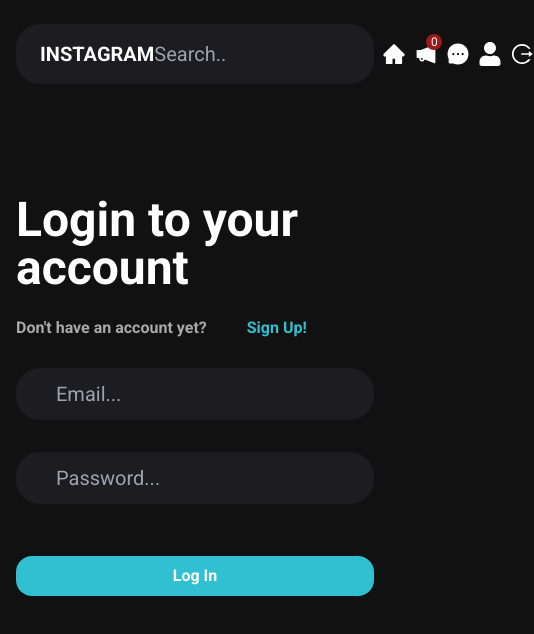
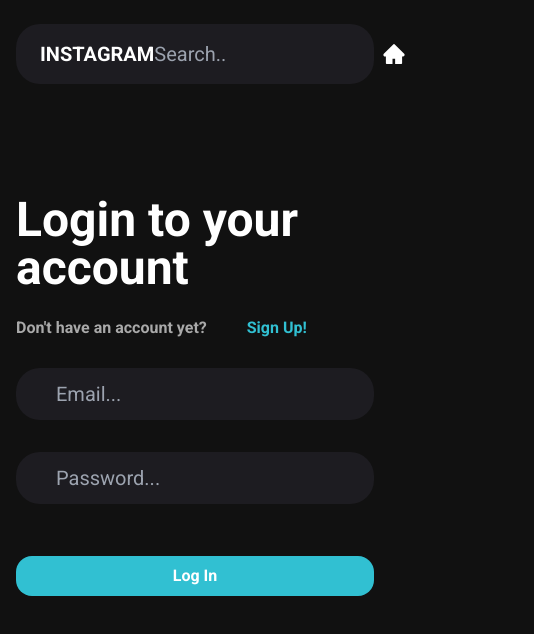
Before and after one commit to dumimerlusca/social-dive, a React (Create React App) app in the folder client/: page /login in a window 390 px wide. Shown: the top 634 px of the page, 534 px wide, since content can reach past the window. Built offline with nearby package versions, Linux system fonts and the light colour scheme; no server answers.

Commit message:
Small fixes

```diff
--- a/client/src/components/layout/Header.tsx
+++ b/client/src/components/layout/Header.tsx
@@ -3,10 +3,11 @@ import useLogout from 'common/hooks/useLogout';
 import HeaderChatIcon from 'modules/chat/HeaderChatIcon';
 import HeaderNotificationIcon from 'modules/notifications/HeaderNotificationIcon';
 import React from 'react';
-import { AiFillHome, AiFillMessage, AiOutlineLogout } from 'react-icons/ai';
+import { AiFillHome, AiOutlineLogout } from 'react-icons/ai';
 import { FaUser } from 'react-icons/fa';
+import { useSelector } from 'react-redux';
 import { Link } from 'react-router-dom';
-import { getCurrentUser } from 'store/selectors/appSelectors';
+import { getCurrentUser, isLoggedInSelector } from 'store/selectors/appSelectors';
 import { useAppSelector } from 'store/store';
 
 const classes = {
@@ -16,6 +17,8 @@ const classes = {
 const Header = () => {
   const logoutHandler = useLogout();
   const currentUser = useAppSelector(getCurrentUser);
+
+  const isAuthenticated = useSelector(isLoggedInSelector);
 
   return (
     <div className='container m-auto py-4 px-6 bg-primary rounded-3xl my-6'>
@@ -27,6 +30,8 @@ const Header = () => {
           <input className='bg-transparent text-xl' placeholder='Search..' />
         </form>
         <div className='flex items-center gap-2'>
+          {isAuthenticated ? (
+            <>
               <Link to='/'>
                 <AiFillHome className={classes.icon} />
               </Link>
@@ -38,6 +43,14 @@ const Header = () => {
               <button onClick={logoutHandler}>
                 <AiOutlineLogout className={classes.icon} />
               </button>
+            </>
+          ) : (
+            <>
+              <Link to='/home'>
+                <AiFillHome className={classes.icon} />
+              </Link>
+            </>
+          )}
         </div>
       </div>
     </div>
--- a/client/src/helpers/helpers.ts
+++ b/client/src/helpers/helpers.ts
@@ -5,8 +5,8 @@ export const formatDate = (date: Date) => {
   const minutes = seconds / 60;
   const hours = minutes / 60;
   const days = hours / 24;
-	if (minutes < 1) return "now";
-	if (minutes < 59) return `${Math.floor(minutes)}m`;
+  if (minutes < 1) return 'now';
+  if (minutes < 60) return `${Math.floor(minutes)}m`;
   if (hours < 24) return `${Math.floor(hours)}h`;
 
   return `${Math.floor(days)}d`;
--- a/client/src/modules/chat/MessagesList.tsx
+++ b/client/src/modules/chat/MessagesList.tsx
@@ -14,23 +14,33 @@ const MessagesLlst = () => {
 
   const currentActiveChat = useSelector(getCurrentChat);
 
+  const otherUser = currentActiveChat?.users.find((user) => user._id !== currentUserId);
+
   const scrollToBottom = useCallback(() => {
     if (!containerRef.current) return;
     containerRef.current.scrollTop = containerRef.current.scrollHeight;
   }, []);
+
+  const onIsTyping = useCallback(
+    (userId) => {
+      if (userId !== otherUser?._id) return;
+      scrollToBottom();
+    },
+    [otherUser?._id, scrollToBottom],
+  );
 
   useEffect(() => {
     scrollToBottom();
   }, [currentActiveChat, scrollToBottom, messages]);
 
   useEffect(() => {
-    socket.on('isTyping', scrollToBottom);
-    socket.on('privateMessage', scrollToBottom);
+    socket.on('isTyping', onIsTyping);
+    socket.on('privateMessage', onIsTyping);
     return () => {
-      socket.removeListener('isTyping', scrollToBottom);
-      socket.removeListener('privateMessage', scrollToBottom);
+      socket.removeListener('isTyping', onIsTyping);
+      socket.removeListener('privateMessage', onIsTyping);
     };
-  }, [scrollToBottom, socket]);
+  }, [onIsTyping, socket]);
 
   return (
     <div
@@ -40,6 +50,11 @@ const MessagesLlst = () => {
       {isLoading && (
         <div className='h-full w-full flex items-center justify-center'>
           <h2 className='text-xl'>Loading...</h2>
+        </div>
+      )}
+      {messages.length === 0 && !isLoading && (
+        <div className='h-full w-full flex items-center justify-center'>
+          <h2 className='text-xl'>No messages</h2>
         </div>
       )}
       {messages.map((message) => {
--- a/client/src/modules/chat/context/activeChatContext.tsx
+++ b/client/src/modules/chat/context/activeChatContext.tsx
@@ -30,6 +30,7 @@ const ActiveChatContextProvider: React.FC = ({ children }) => {
   const [messages, setMessages] = useState<MessageType[]>([]);
   const [inputValue, setInputValue] = useState('');
   const [isTyping, setIsTyping] = useState(false);
+
   const typingTimeout = useRef<any>(null);
 
   const currentActiveChat = useSelector(getCurrentChat);
@@ -102,7 +103,15 @@ const ActiveChatContextProvider: React.FC = ({ children }) => {
 
   return (
     <activeChatContext.Provider
-      value={{ messages, onSubmit, inputValue, isLoading, onChange, isTyping, resetMessages }}
+      value={{
+        messages,
+        onSubmit,
+        inputValue,
+        isLoading,
+        onChange,
+        isTyping,
+        resetMessages,
+      }}
     >
       {children}
     </activeChatContext.Provider>
--- a/client/src/modules/notifications/HeaderNotificationIcon.tsx
+++ b/client/src/modules/notifications/HeaderNotificationIcon.tsx
@@ -5,15 +5,16 @@ import { useGetNotifications } from './apiClient';
 import NotificationsDropdown from './NotificationsDropdown';
 
 import './NotificationsDropdown.scss';
+import usePaginatedNotifications from './usePaginatedNotifications';
 
 const HeaderNotificationIcon = ({ iconClassName }: { iconClassName: string }) => {
   const [isDropdownVisible, setIsDropdownVisible] = useState(false);
 
   const { data: notificationsData } = useGetNotifications();
+  const { notifications, isLoading, changePageNumber, pageNumber, hasMore, resetState } =
+    usePaginatedNotifications();
 
-  const unseen = notificationsData
-    ? notificationsData?.data.filter((notification) => !notification.seen).length
-    : 0;
+  const totalUnseen = notificationsData?.totalUnseen ?? 0;
 
   return (
     <Tippy
@@ -23,11 +24,21 @@ const HeaderNotificationIcon = ({ iconClassName }: { iconClassName: string }) =>
       interactive
       placement='bottom-start'
       arrow={false}
+      onHide={() => {
+        setTimeout(() => {
+          resetState();
+        }, 500);
+      }}
       onClickOutside={(instace, e) => {
         setIsDropdownVisible(false);
       }}
       content={
         <NotificationsDropdown
+          notifications={notifications}
+          isLoading={isLoading}
+          changePageNumber={changePageNumber}
+          pageNumber={pageNumber}
+          hasMore={!!hasMore}
           closeDropdown={() => {
             setIsDropdownVisible(false);
           }}
@@ -36,7 +47,7 @@ const HeaderNotificationIcon = ({ iconClassName }: { iconClassName: string }) =>
     >
       <div className='relative' onClick={() => setIsDropdownVisible((prev) => !prev)}>
         <div className='flex items-center justify-center rounded-full bg-red-800 h-4 w-4 absolute -top-2 -right-1'>
-          <span className='text-xs'>{unseen}</span>
+          <span className='text-xs'>{totalUnseen}</span>
         </div>
         <AiFillNotification className={iconClassName} />
       </div>
--- a/client/src/modules/notifications/NotificationsDropdown.tsx
+++ b/client/src/modules/notifications/NotificationsDropdown.tsx
@@ -1,10 +1,30 @@
 import Button from 'components/Button/Button';
+import { useEffect } from 'react';
 import NotificationListItem from './NotificationListItem';
-import usePaginatedNotifications from './usePaginatedNotifications';
+import { NotificationType } from './types';
 
-const NotificationsDropdown = ({ closeDropdown }: { closeDropdown: () => void }) => {
-  const { notifications, isLoading, changePageNumber, pageNumber, hasMore } =
-    usePaginatedNotifications();
+type NotificationsDropdownProps = {
+  notifications: NotificationType[];
+  isLoading: boolean;
+  changePageNumber: (pageNumber: number) => void;
+  pageNumber: number;
+  hasMore: boolean;
+  closeDropdown: () => void;
+};
+
+const NotificationsDropdown: React.FC<NotificationsDropdownProps> = ({
+  closeDropdown,
+  notifications,
+  isLoading,
+  changePageNumber,
+  hasMore,
+  pageNumber,
+}) => {
+  useEffect(() => {
+    return () => {
+      console.log('Unmount');
+    };
+  }, []);
 
   return (
     <div className=''>
--- a/client/src/modules/notifications/apiClient.tsx
+++ b/client/src/modules/notifications/apiClient.tsx
@@ -14,7 +14,7 @@ export const useGetNotifications = (pageNumber = 1) => {
     [pageNumber],
   );
 
-  return useQuery<PaginatedData<NotificationType>>(
+  return useQuery<PaginatedData<NotificationType> & { totalUnseen: number }>(
     [queryKeys.notifications, pageNumber],
     getNotifications,
   );
--- a/client/src/modules/notifications/usePaginatedNotifications.ts
+++ b/client/src/modules/notifications/usePaginatedNotifications.ts
@@ -29,7 +29,12 @@ const usePaginatedNotifications = () => {
     setPageNumber(pageNumber);
   }, []);
 
-  return { notifications, isLoading, pageNumber, changePageNumber, hasMore };
+  const resetState = useCallback(() => {
+    setPageNumber(1);
+    setNotifications([]);
+  }, []);
+
+  return { notifications, isLoading, pageNumber, changePageNumber, hasMore, resetState };
 };
 
 export default usePaginatedNotifications;
--- a/client/src/modules/posts/ProfilePagePosts/ProfilePagePosts.tsx
+++ b/client/src/modules/posts/ProfilePagePosts/ProfilePagePosts.tsx
@@ -1,6 +1,6 @@
-import IPost from "interfaces/IPost";
-import ProfilePostsList from "modules/posts/components/ProfilePostsList";
-import React from "react";
+import IPost from 'interfaces/IPost';
+import ProfilePostsList from 'modules/posts/components/ProfilePostsList';
+import React from 'react';
 
 type ProfilePagePostsProps = {
   posts: IPost[];
@@ -12,11 +12,9 @@ const ProfilePagePosts = ({ posts, isLoading }: ProfilePagePostsProps) => {
     <div className='mt-10'>
       <h1 className='text-3xl font-bold text-center mb-5'>POSTS</h1>
       {posts.length === 0 && !isLoading && (
-				<h1 className='text-2xl font-light text-center mt-20'>
-					No posts to show
-				</h1>
+        <h1 className='text-2xl font-light text-center mt-20'>No posts to show</h1>
       )}
-			<ul className='grid grid-cols-3 gap-5'>
+      <ul className='grid grid-cols-1  sm:grid-cols-2 xl:grid-cols-3  gap-5'>
         <ProfilePostsList posts={posts} isLoading={isLoading} />
       </ul>
     </div>
--- a/client/src/pages/ChatPage.tsx
+++ b/client/src/pages/ChatPage.tsx
@@ -1,7 +1,7 @@
-import ChatPanel from "modules/chat/ChatPanel";
+import ChatPanel from 'modules/chat/ChatPanel';
 
 const ChatPage = () => {
-	return <ChatPanel />;
+  return <ChatPanel />;
 };
 
 export default ChatPage;
--- a/client/src/pages/MainPage.tsx
+++ b/client/src/pages/MainPage.tsx
@@ -7,7 +7,6 @@ import { useAppSelector } from 'store/store';
 import { isDesktopDevice, isMobileDevice, isTabletDevice } from 'store/selectors/uiSelectors';
 import { useSelector } from 'react-redux';
 import classNames from 'classnames';
-import { NewsfeedContextProvider } from 'modules/posts/context/newsfeedContext';
 
 const MainPage = () => {
   const isDesktop = useAppSelector(isDesktopDevice);
--- a/client/src/store/selectors/appSelectors.ts
+++ b/client/src/store/selectors/appSelectors.ts
@@ -1,9 +1,7 @@
-import { RootState } from "store/store";
+import { RootState } from 'store/store';
 
-export const getCurrentUserId = (state: RootState) =>
-	state.auth.currentUser?._id;
+export const getCurrentUserId = (state: RootState) => state.auth.currentUser?._id;
 export const getCurrentUser = (state: RootState) => state.auth.currentUser;
-export const getCurrentUserFriends = (state: RootState) =>
-	state.auth.currentUser?.friends;
-
+export const getCurrentUserFriends = (state: RootState) => state.auth.currentUser?.friends;
+export const isLoggedInSelector = (state: RootState) => state.auth.isLoggedIn;
 export const getCurrentChat = (state: RootState) => state.chat.currentChat;
```
Also changed, not shown: 1 other file (tests, documents, lock files or other folders). Lines whose indentation alone changed are shown as unchanged.
